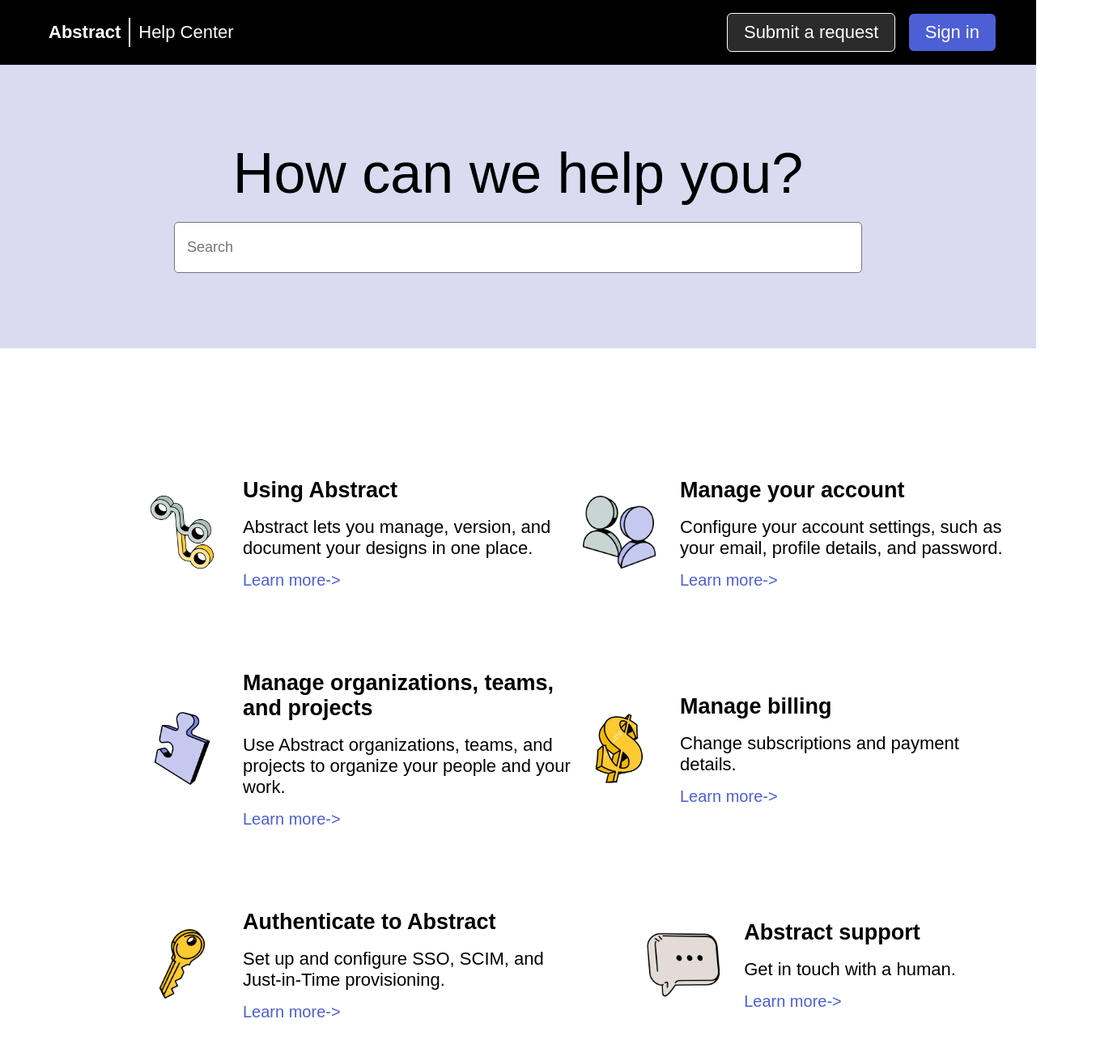
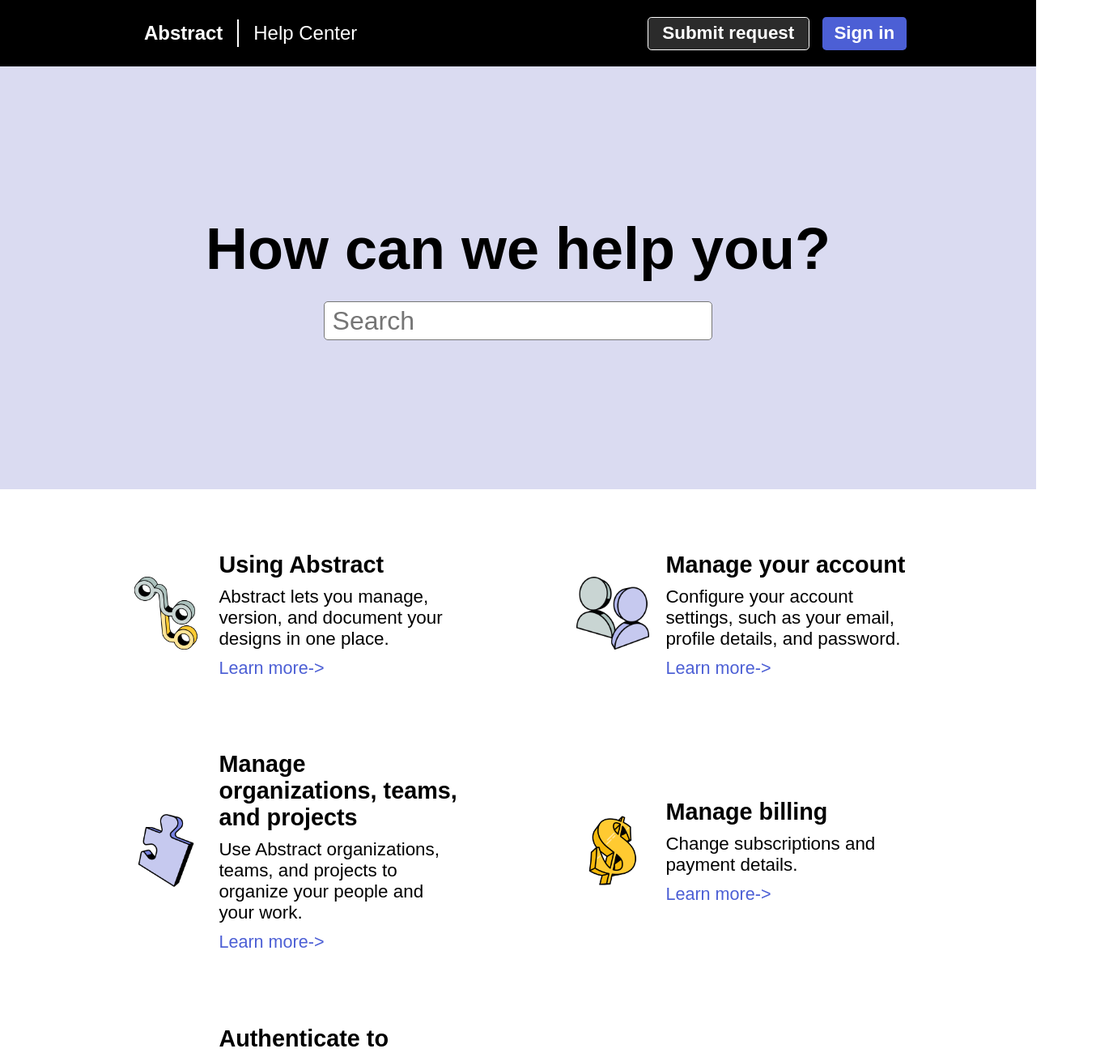
Before and after one commit to Infamous003/Website-HTML-CSS, a plain HTML site: page index.html in a window 1280 px wide. Shown: the top 1300 px of the page at 81% size, 1375 px wide, since content can reach past the window. Drawn offline with Linux system fonts and the light colour scheme.

Commit message:
Made it somewhat responsive and code clean up

```diff
--- a/index.html
+++ b/index.html
@@ -4,26 +4,32 @@
     <title>Abstract</title>
     <link rel="stylesheet" href="styles.css">
   </head>
+
   <body>
-    <div class="header">
+    <header>
+      <div class="inner-div">
         <div class="left-section">
           <p class="abstract">Abstract</p>
           <p class="help">Help Center</p>
         </div>
         <div class="right-section">
-        <button class="submit-request">Submit a request</button>
+          <button class="submit-request">Submit request</button>
           <button class="sign-in">Sign in</button>
         </div>
       </div>
+    </header>
 
     <div class="main">
+      <div class="inner-div hero">
         <p class="main-text">How can we help you?</p>
         <input class="search-bar" type="search" placeholder="Search">
       </div>
+    </div>
 
     <div class="services-div">
+      <div class="inner-div inner-service-div">
         <div class="service">
-        <div><img class="logo" src="Images-Logos/abstract.png"></div>
+          <div class="logo-div"><img class="logo" src="Images-Logos/abstract.png"></div>
           <div class="text">
             <div class="heading">Using Abstract</div>
             <p class="paragraph">Abstract lets you manage, version, and document your designs in one place.</p>
@@ -32,7 +38,7 @@
         </div>
 
         <div class="service">
-        <div><img class="logo" src="Images-Logos/manage.png"></div>
+          <div class="logo-div"><img class="logo" src="Images-Logos/manage.png"></div>
           <div class="text">
             <div class="heading">Manage your account</div>
             <p class="paragraph">Configure your account settings, such as your email, profile details, and password.</p>
@@ -41,7 +47,7 @@
         </div>
 
         <div class="service">
-        <div><img class="logo" src="Images-Logos/manageOrg.png"></div>
+          <div class="logo-div"><img class="logo" src="Images-Logos/manageOrg.png"></div>
           <div class="text">
             <div class="heading">Manage organizations, teams, and projects</div>
             <p class="paragraph">Use Abstract organizations, teams, and projects to organize your people and your work.</p>
@@ -50,7 +56,7 @@
         </div>
 
         <div class="service">
-        <div><img class="logo" src="Images-Logos/managaBill.png"></div>
+          <div class="logo-div"><img class="logo" src="Images-Logos/managaBill.png"></div>
           <div class="text">
             <div class="heading">Manage billing</div>
             <p class="paragraph">Change subscriptions and payment details.</p>
@@ -59,7 +65,7 @@
         </div>
 
         <div class="service">
-        <div><img class="logo" src="Images-Logos/authenticate.png"></div>
+          <div class="logo-div"><img class="logo" src="Images-Logos/authenticate.png"></div>
           <div class="text">
             <div class="heading">Authenticate to Abstract</div>
             <p class="paragraph">Set up and configure SSO, SCIM, and Just-in-Time provisioning.</p>
@@ -68,7 +74,7 @@
         </div>
 
         <div class="service">
-        <div><img class="logo" src="Images-Logos/abstr.png"></div>
+          <div class="logo-div"><img class="logo" src="Images-Logos/abstr.png"></div>
           <div class="text">
             <div class="heading">Abstract support
             </div>
@@ -77,8 +83,10 @@
           </div>
         </div>
       </div>
+    </div>
 
-    <div class="footer-div">
+    <footer class="footer-div">
+      <div class="inner-div inner-footer-div">
         <div class="upper-side">
           <div class="box-div">
             <div class="box-heading">
@@ -128,11 +136,7 @@
           </div>
         </div>
         <div class="lower-side">
-        <div>
-          <h2>Contact Us</h2>
-          <p>info@abstract.com</p>
-        </div>
-        <div>
+          <div class="copyright">
             © Copyright 2023
 
             Abstract Studio Design, Inc.
@@ -141,7 +145,7 @@
           </div>
 
         </div>
-
       </div>
+    </footer>
   </body>
 </html>
--- a/styles.css
+++ b/styles.css
@@ -1,106 +1,135 @@
-body{
-  font-family: Arial;
+* {
   margin: 0;
+  padding: 0;
+  box-sizing: border-box;
+  font-family: Arial, Helvetica, sans-serif;
 }
 
-.header{
+body {
+  display: flex;
+  flex-direction: column;
+}
+
+header, .main{
+  padding: 1.3rem 0;
   background-color: black;
+  display: flex;
+  align-items: center;
+  justify-content: center;
+  min-width: 750px;
   color: white;
-  font-family: Arial;
+}
+.inner-div {
   display: flex;
-  flex-direction: row;
-  justify-content: space-between;
-  align-items: center;
+  width: 75%;
 }
 
 .left-section{
   display: flex;
-  flex-direction: row;
-  margin-left: 50px;
+  align-items: center;
+  margin-right: auto;
 }
 
 .abstract{
   font-weight: bold;
-  font-size: 22px;
-  border-right-width: 1px;
+  font-size: 1.5rem;
+  border-right-width: 2px;
   border-right-color: white;
   border-right-style: solid;
-  padding: 5px 10px;
+  padding: 1% 6%;
 }
 
 .help{
-  font-size: 22px;
-  border-left-style: solid;
-  border-left-width: 1px;
-  border-left-color: white;
-  padding: 5px 10px;
+  font-size: 1.5rem;
+  width: 200px;
+  padding: 1% 6%;
 }
 
-.right-section{
-  margin-right: 50px;
+.right-section {
+  display: flex;
+  column-gap: 5%;
 }
 
-.submit-request{
-  background-color: rgb(43, 43, 43);
+button {
+  padding: 2% 0;
+  font-size: 1.4rem;
+  font-weight: bold;
+  border: none;
+  border-radius: 0.3rem;
+  cursor: pointer;
   color: white;
-  border-style: solid;
-  border-width: 1px;
-  border-color: white;
-  padding: 10px 20px;
-  font-size: 22px;
-  border-radius: 6px;
-  margin-right: 12px;
+}
+button:hover {
+  opacity: 0.85;
 }
 
-.sign-in{
-  padding: 10px 20px;
-  font-size: 22px;
+.submit-request {
+  background-color: rgb(43, 43, 43);
+  border: 1px solid white;
+  width: 210px;
+}
+
+.sign-in {
   background-color: #4C5FD5;
-  color: white;
-  border-radius: 6px;
-  border-style: solid;
-  border: none;
+  width: 110px;
 }
 
 .main{
   background-color: #dadbf1;
+  color: black;
+}
+.hero {
   display: flex;
   flex-direction: column;
   align-items: center;
-  height: 350px;
   justify-content: center;
+  width: 75%;
+  height: 60vh;
+  row-gap: 5%;
 }
 
 .main-text{
-  font-size: 70px;
-  margin-bottom: 20px;
-  margin-top: 0px;
+  font-size: 4.5rem;
+  font-weight: bold;
 }
 
 .search-bar{
-  font-size: 18px;
-  padding: 20px 15px;
-  width: 850px;
+  font-size: 2rem;
+  padding: 0.5% 1%;
+  width: 50%;
   border-radius: 5px;
   border-style: solid;
   border-width: 1px;
 }
 
-.services-div{
+.services-div {
+  display: flex;
+  justify-content: center;
+  align-items: center;
+  padding: 6% 0;
+  margin-bottom: 8%;
+}
+
+.inner-service-div {
   display: grid;
   grid-template-columns: 1fr 1fr;
-  padding-left: 180px;
-  padding-right: 180px;
-  margin-top: 160px;
+  row-gap: 15%;
+  column-gap: 15%;
+  height: 100%;
+  /* height: auto; */
 }
 
 .service{
   display: flex;
-  flex-wrap: nowrap;
-  width: 540px;
-  justify-content: center;
   align-items: center;
-  margin-bottom: 100px;
+  column-gap: 5%;
+  /* height: 100%; */
+}
+
+.logo-div {
+  width: 20%;
+  width: fit-content;
+  overflow:visible;
 }
 
 .logo{
@@ -110,62 +139,58 @@ body{
 .text{
   display: flex;
   flex-direction: column;
-  padding-left: 30px;
+  row-gap: 10px;
 }
 
 .heading{
   font-weight: bold;
-  font-size: 27px;
+  font-size: 1.8rem;
 }
 .paragraph{
-  margin-top: 17px;
-  margin-bottom: 15px;
-  font-size: 22px;
-  display: inline-block;
+  font-size: 1.4rem;
 }
 .learn-more{
-  margin: 0px;
-  font-size: 20px;
+  font-size: 1.35rem;
   color: #4C5FD5;;
 }
 
-.upper-side{
-  display: flex;
-}
-
-.footer-div{
+footer{
   background-color: black;
   color: white;
   display: flex;
+  justify-content: center;
+  /* align-items:end; */
+  padding: 7% 0;
+}
+.inner-footer-div {
+  display: flex;
   flex-direction: column;
+  justify-content: space-between;
+  row-gap: 50px; /*   --------   */
 }
+
+.upper-side {
+  display: flex;
+  justify-content: space-between;
+}
+
 .box-div{
   display: flex;
   flex-direction: column;
   align-items: left;
-  margin: 90px 125px;
+  row-gap: 15px;
 }
 .box-heading{
   font-weight: bold;
-  font-size: 26px;
-  margin: 0;
-}
-.rows p{
-  margin-left: 0px;
-  margin-top: 4px;
-  margin-bottom: 4px;
-  margin-right: 0px;
+  font-size: 2rem;
 }
 .rows{
-  margin-top: 15px;
   display: flex;
   flex-direction: column;
-}
-.lower-side{
-  display: flex;
-  flex-direction: column;
+  row-gap: 5px;
 }
 
-.lower-side{
-  margin: 0;
+.copyright {
+  text-align: center;
+  font-size: 1rem;
 }
```
Lines whose indentation alone changed are shown as unchanged.
